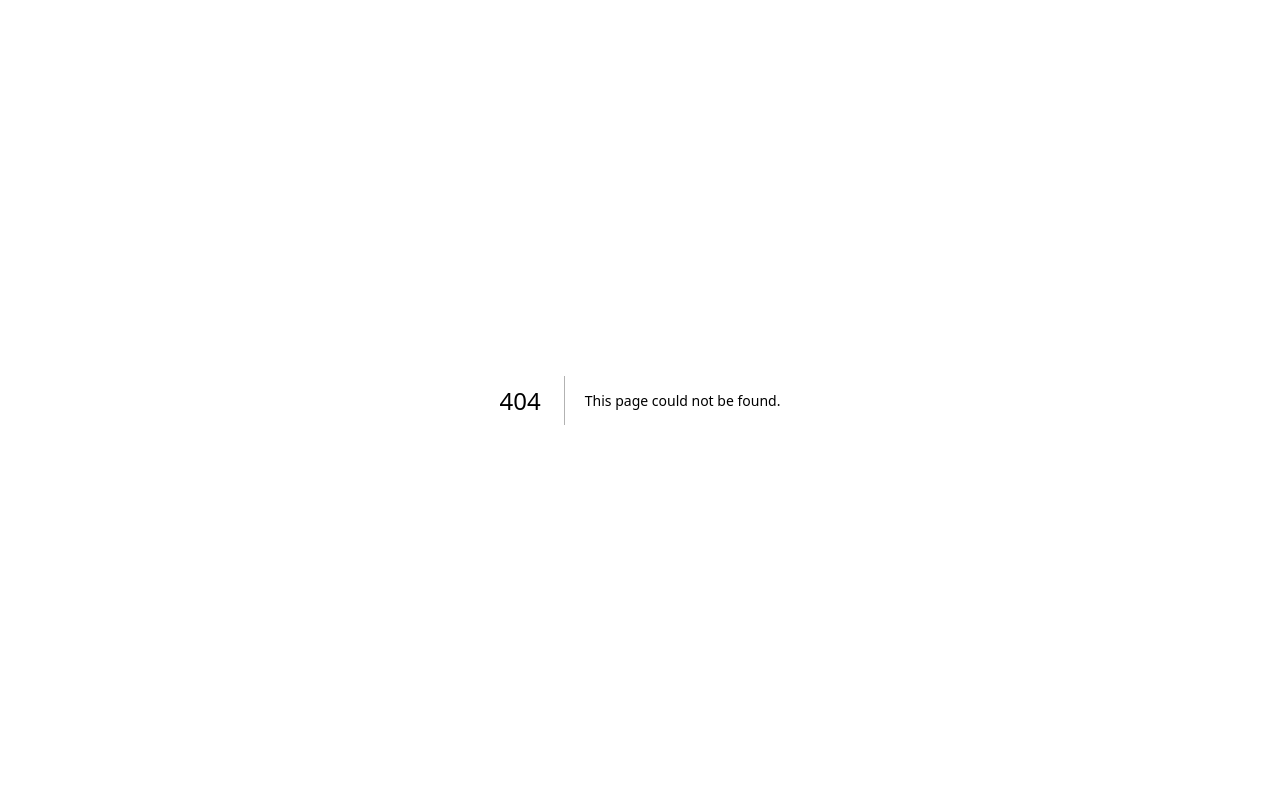
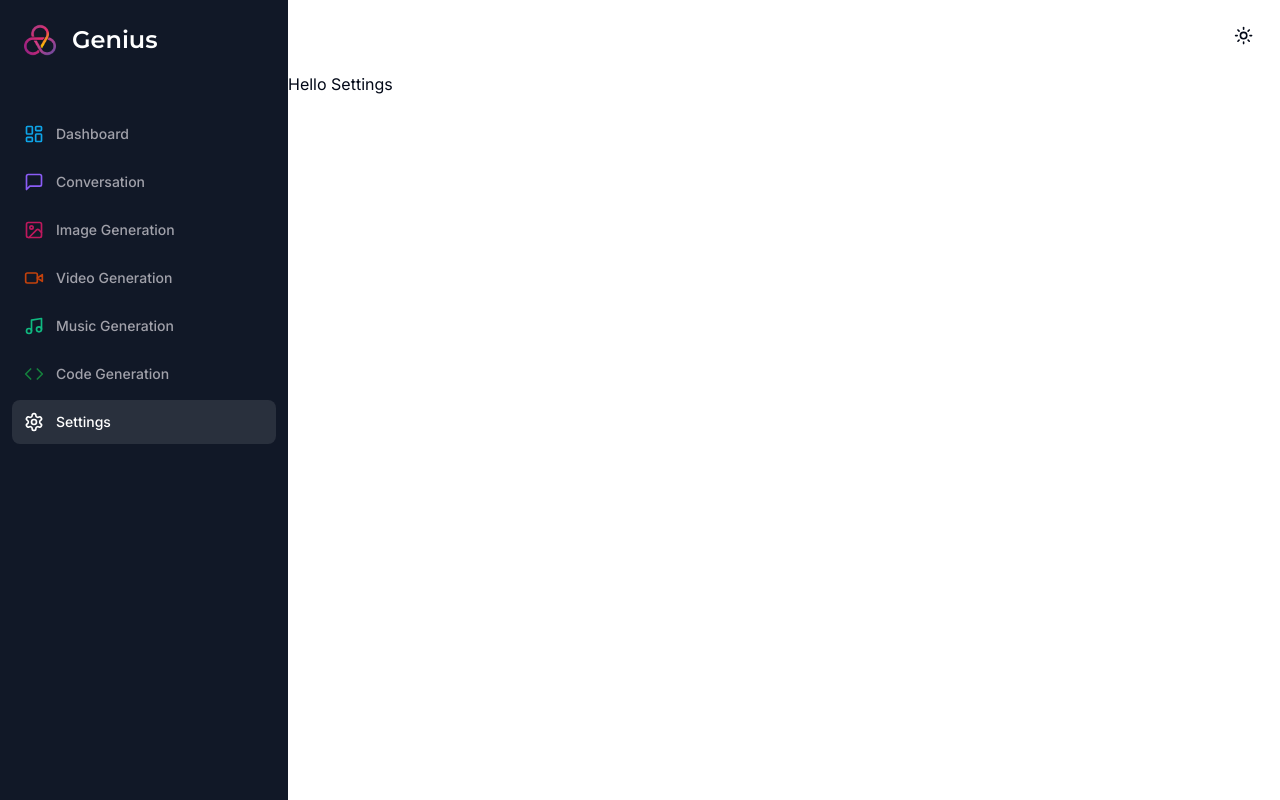
Before and after one commit to Faizan141-coder/ai-saas-platform, a Next.js app: page /settings in a window 1280 px wide. Before the commit this address had no page. Built offline with nearby package versions, Linux system fonts and the light colour scheme.

Commit message:
Create page.tsx

```diff
--- /dev/null
+++ b/app/(dashboard)/(routes)/settings/page.tsx
@@ -0,0 +1,9 @@
+const SettingsPage = () => {
+    return (
+      <div>
+          Hello Settings
+      </div>
+    )
+  }
+
+  export default SettingsPage
```
